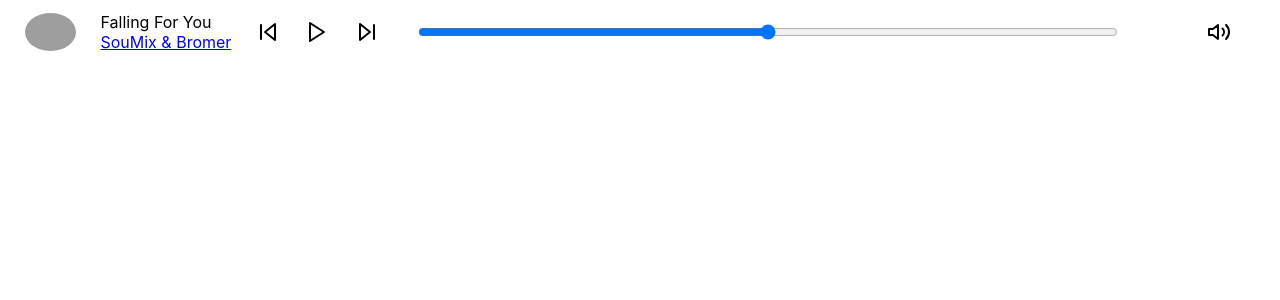
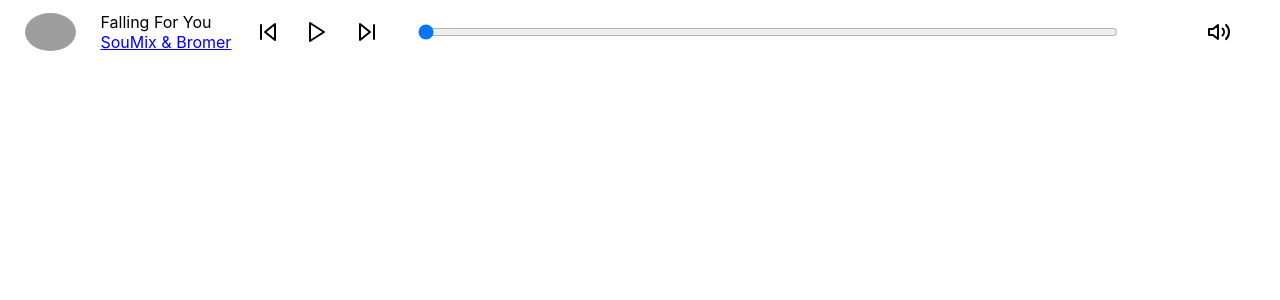
Before and after one commit to CharBar3/audio-streaming-service, a React (Create React App) app: page / in a window 1280 px wide. Shown: the top 300 px of the page. Built offline with nearby package versions, Linux system fonts and the light colour scheme; grey boxes are pictures that could not be loaded.

Commit message:
MediaPlayer WIP: input range updated as song plays

```diff
--- a/src/App.js
+++ b/src/App.js
@@ -4,7 +4,7 @@ import MediaPlayer from "./components/MediaPlayer/MediaPlayer";
 import mp3 from "./audio/falling-for-you.mp3";
 
 function App() {
-  // const song = new Audio(mp3);
+  const song = new Audio(mp3);
   return (
     <div className="App">
       <MediaPlayer
@@ -12,7 +12,7 @@ function App() {
         artistName="SouMix & Bromer"
         songTitle="Falling For You"
         // audio={Audio}
-        song={new Audio(mp3)}
+        song={song}
       />
     </div>
   );
--- a/src/components/MediaPlayer/MediaPlayer.js
+++ b/src/components/MediaPlayer/MediaPlayer.js
@@ -6,13 +6,15 @@ import VolumeMaxIcon from "./icons/volume-2.svg";
 import SkipBackIcon from "./icons/skip-back.svg";
 import SkipForwardIcon from "./icons/skip-forward.svg";
 
-import { useState, useEffect } from "react";
+import { useState } from "react";
 
 const MediaPlayer = ({ artistPicture, songTitle, artistName, song }) => {
   const [playStateStyle, setPlayStateStyle] = useState({
     playButtonDisplay: "block",
     pauseButtonDisplay: "none",
   });
+
+  const [sliderState, setSliderState] = useState(0);
 
   const playAudio = () => {
     song.play();
@@ -29,12 +31,9 @@ const MediaPlayer = ({ artistPicture, songTitle, artistName, song }) => {
     });
   };
 
-  useEffect(() => {
-    console.log(song.currentTime);
-    return () => {
-      console.log(song.currentTime);
-    };
-  }, [song.currentTime]);
+  song.ontimeupdate = (e) => {
+    setSliderState(song.currentTime);
+  };
 
   return (
     <div className="media-player">
@@ -63,7 +62,13 @@ const MediaPlayer = ({ artistPicture, songTitle, artistName, song }) => {
           <img src={SkipForwardIcon} alt="skip-forward-icon" />
         </div>
         <div className="media-player-time-slider">
-          <input type="range" />
+          <input
+            type="range"
+            min="0"
+            max={song.duration}
+            value={sliderState}
+            step="0.001"
+          />
         </div>
         <div className="media-player-volume">
           <img src={VolumeMaxIcon} alt="Volume Icon" />
```
